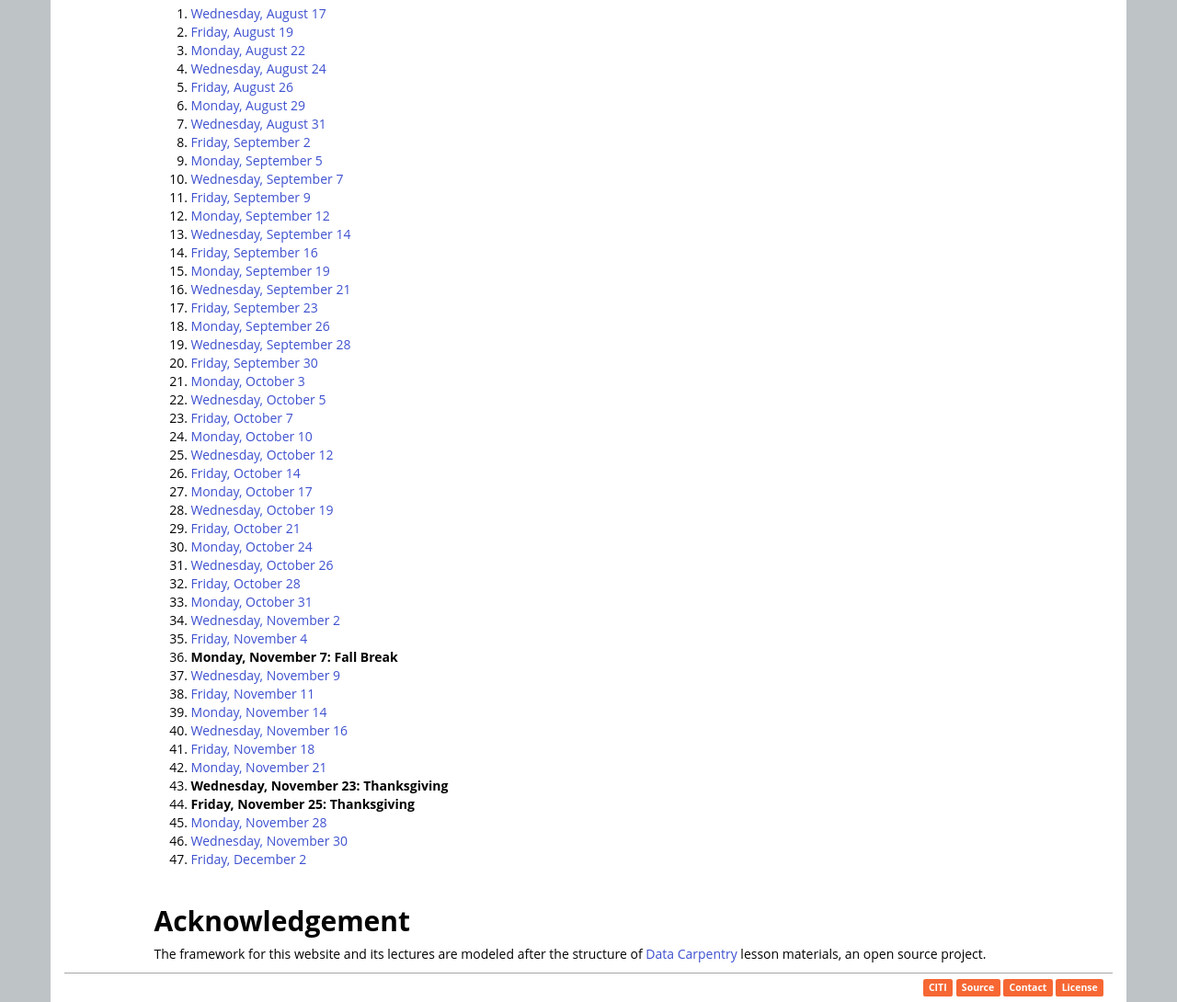
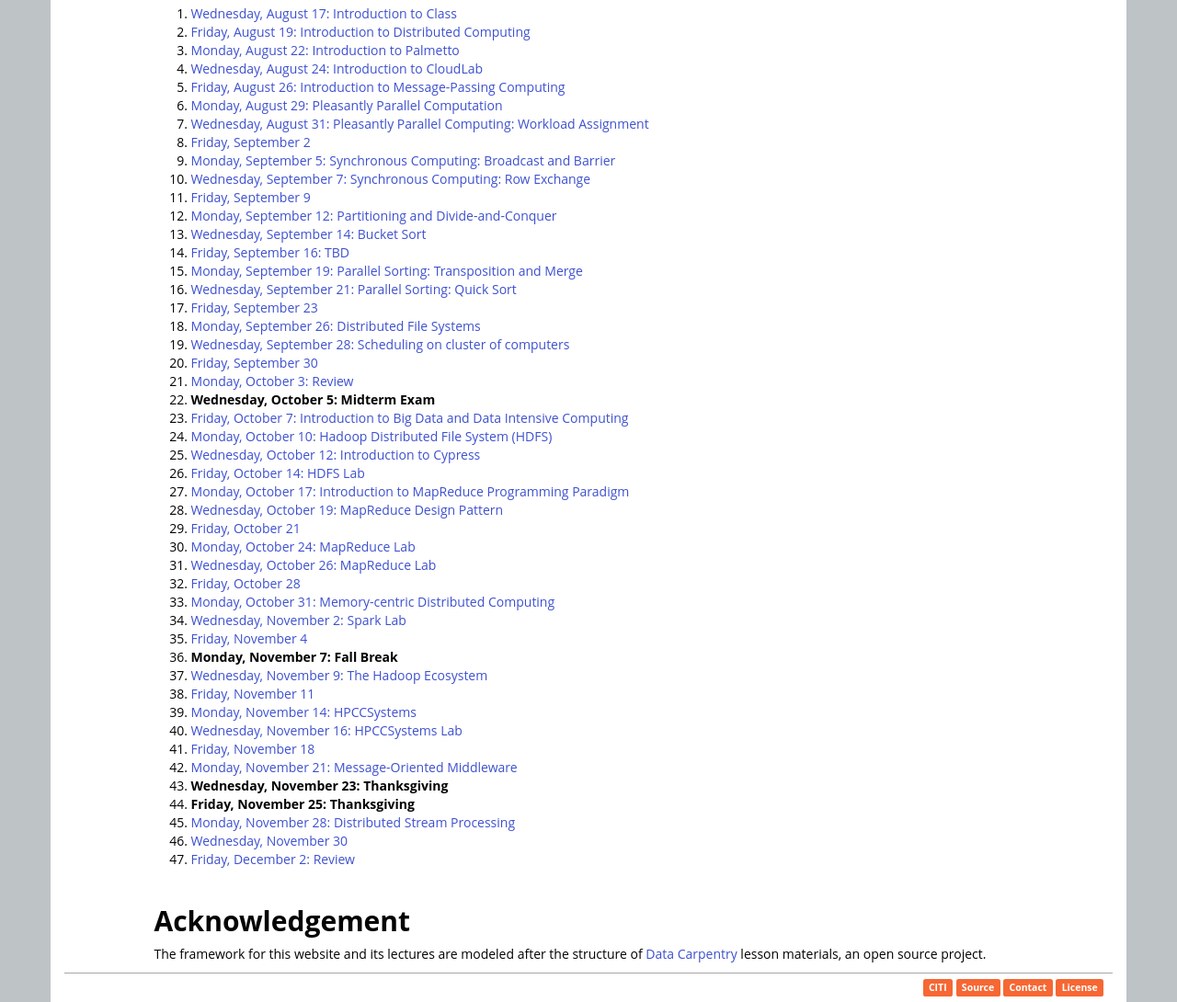
Before and after one commit to linhbngo/cpsc-3620, a plain HTML site: page index.html in a window 1280 px wide. Shown: the part 3340-4430 px from the top of the page at 92% size. Drawn offline with nearby package versions, Linux system fonts and the light colour scheme.

Commit message:
update html index

```diff
--- a/index.html
+++ b/index.html
@@ -124,53 +124,53 @@
 <p>Students with disabilities needing accommodations should make an appointment with Dr. Arlene Stewart, Director of Disability Services, to discuss specific needs within the first month of classes. Student should present a Faculty Accommodation Letter from Student Disability Services when they meet with instructors. The Office of Student Disability Services in Suite 239, Academic Success Building (864-656-6848; sds-l@clemson.edu). Please be aware that accommodations are not retroactive and new Faculty Accommodation Letters must be presented each semester.</p>
 <h2 id="introduction-to-hadoop">Introduction to Hadoop</h2>
 <ol style="list-style-type: decimal">
-<li><a href="">Wednesday, August 17</a></li>
-<li><a href="">Friday, August 19</a></li>
-<li><a href="">Monday, August 22</a></li>
-<li><a href="">Wednesday, August 24</a></li>
-<li><a href="">Friday, August 26</a></li>
-<li><a href="">Monday, August 29</a></li>
-<li><a href="">Wednesday, August 31</a></li>
+<li><a href="">Wednesday, August 17: Introduction to Class</a></li>
+<li><a href="">Friday, August 19: Introduction to Distributed Computing</a></li>
+<li><a href="">Monday, August 22: Introduction to Palmetto</a></li>
+<li><a href="">Wednesday, August 24: Introduction to CloudLab</a></li>
+<li><a href="">Friday, August 26: Introduction to Message-Passing Computing</a></li>
+<li><a href="">Monday, August 29: Pleasantly Parallel Computation</a></li>
+<li><a href="">Wednesday, August 31: Pleasantly Parallel Computing: Workload Assignment</a></li>
 <li><a href="">Friday, September 2</a></li>
-<li><a href="">Monday, September 5</a></li>
-<li><a href="">Wednesday, September 7</a></li>
+<li><a href="">Monday, September 5: Synchronous Computing: Broadcast and Barrier</a></li>
+<li><a href="">Wednesday, September 7: Synchronous Computing: Row Exchange</a></li>
 <li><a href="">Friday, September 9</a></li>
-<li><a href="">Monday, September 12</a></li>
-<li><a href="">Wednesday, September 14</a></li>
-<li><a href="">Friday, September 16</a></li>
-<li><a href="">Monday, September 19</a></li>
-<li><a href="">Wednesday, September 21</a></li>
+<li><a href="">Monday, September 12: Partitioning and Divide-and-Conquer</a></li>
+<li><a href="">Wednesday, September 14: Bucket Sort</a></li>
+<li><a href="">Friday, September 16: TBD</a></li>
+<li><a href="">Monday, September 19: Parallel Sorting: Transposition and Merge</a></li>
+<li><a href="">Wednesday, September 21: Parallel Sorting: Quick Sort</a></li>
 <li><a href="">Friday, September 23</a></li>
-<li><a href="">Monday, September 26</a></li>
-<li><a href="">Wednesday, September 28</a></li>
+<li><a href="">Monday, September 26: Distributed File Systems</a></li>
+<li><a href="">Wednesday, September 28: Scheduling on cluster of computers</a></li>
 <li><a href="">Friday, September 30</a></li>
-<li><a href="">Monday, October 3</a></li>
-<li><a href="">Wednesday, October 5</a></li>
-<li><a href="">Friday, October 7</a></li>
-<li><a href="">Monday, October 10</a></li>
-<li><a href="">Wednesday, October 12</a></li>
-<li><a href="">Friday, October 14</a></li>
-<li><a href="">Monday, October 17</a></li>
-<li><a href="">Wednesday, October 19</a></li>
+<li><a href="">Monday, October 3: Review</a></li>
+<li><strong>Wednesday, October 5: Midterm Exam</strong></li>
+<li><a href="">Friday, October 7: Introduction to Big Data and Data Intensive Computing</a></li>
+<li><a href="">Monday, October 10: Hadoop Distributed File System (HDFS)</a></li>
+<li><a href="">Wednesday, October 12: Introduction to Cypress</a></li>
+<li><a href="">Friday, October 14: HDFS Lab</a></li>
+<li><a href="">Monday, October 17: Introduction to MapReduce Programming Paradigm</a></li>
+<li><a href="">Wednesday, October 19: MapReduce Design Pattern</a></li>
 <li><a href="">Friday, October 21</a></li>
-<li><a href="">Monday, October 24</a></li>
-<li><a href="">Wednesday, October 26</a></li>
+<li><a href="">Monday, October 24: MapReduce Lab</a></li>
+<li><a href="">Wednesday, October 26: MapReduce Lab</a></li>
 <li><a href="">Friday, October 28</a></li>
-<li><a href="">Monday, October 31</a></li>
-<li><a href="">Wednesday, November 2</a></li>
+<li><a href="">Monday, October 31: Memory-centric Distributed Computing</a></li>
+<li><a href="">Wednesday, November 2: Spark Lab</a></li>
 <li><a href="">Friday, November 4</a></li>
 <li><strong>Monday, November 7: Fall Break</strong></li>
-<li><a href="">Wednesday, November 9</a></li>
+<li><a href="">Wednesday, November 9: The Hadoop Ecosystem</a></li>
 <li><a href="">Friday, November 11</a></li>
-<li><a href="">Monday, November 14</a></li>
-<li><a href="">Wednesday, November 16</a></li>
+<li><a href="">Monday, November 14: HPCCSystems</a></li>
+<li><a href="">Wednesday, November 16: HPCCSystems Lab</a></li>
 <li><a href="">Friday, November 18</a></li>
-<li><a href="">Monday, November 21</a></li>
+<li><a href="">Monday, November 21: Message-Oriented Middleware</a></li>
 <li><strong>Wednesday, November 23: Thanksgiving</strong></li>
 <li><strong>Friday, November 25: Thanksgiving</strong></li>
-<li><a href="">Monday, November 28</a></li>
+<li><a href="">Monday, November 28: Distributed Stream Processing</a></li>
 <li><a href="">Wednesday, November 30</a></li>
-<li><a href="">Friday, December 2</a></li>
+<li><a href="">Friday, December 2: Review</a></li>
 </ol>
 <h2 id="acknowledgement">Acknowledgement</h2>
 <p>The framework for this website and its lectures are modeled after the structure of <a href="https://datacarpentry.org/lessons/">Data Carpentry</a> lesson materials, an open source project.</p>
```
